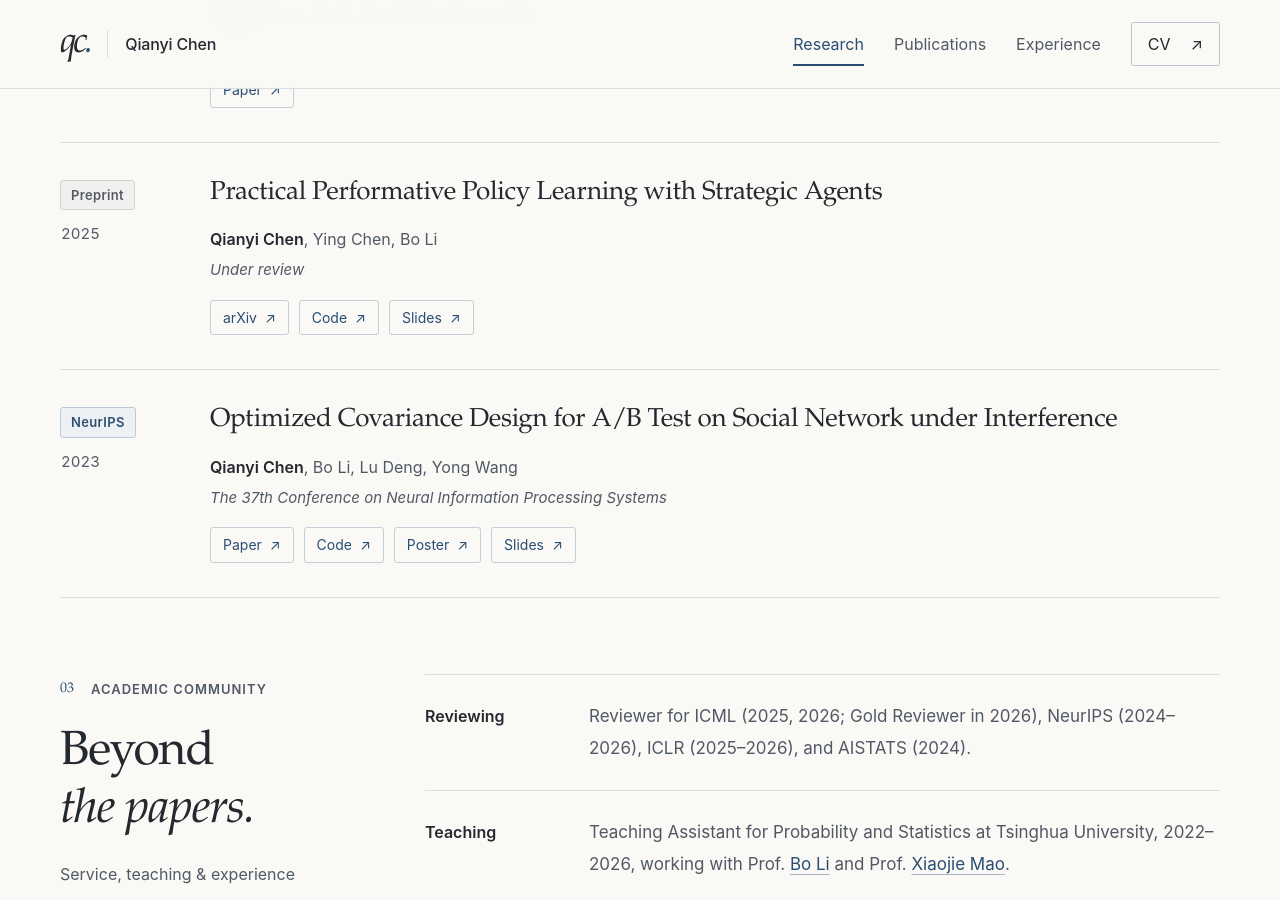
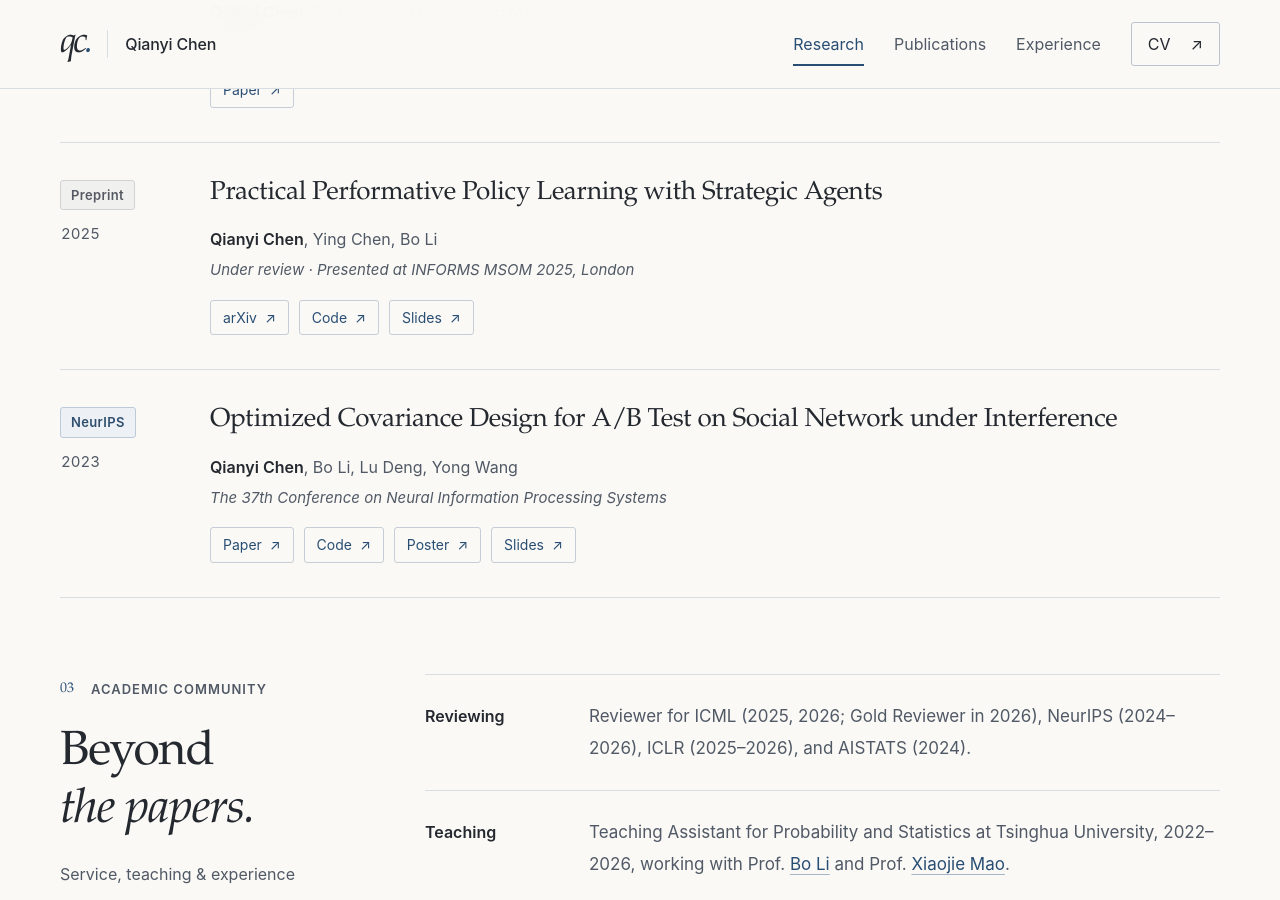
Before and after one commit to Cqyiiii/cqyiiii.github.io, a Jekyll site: the page built from _pages/about.md, in a window 1280 px wide and 900 px high, scrolled down 2822 px. Built offline with Jekyll 4.4.1, drawn with Linux system fonts in a browser that asks for light colours.

Commit message:
Add PPPL presentation at INFORMS MSOM 2025

```diff
--- a/_pages/about.md
+++ b/_pages/about.md
@@ -167,7 +167,7 @@ redirect_from:
         <div class="publication-item__body">
           <h3>Practical Performative Policy Learning with Strategic Agents</h3>
           <p class="authors"><strong>Qianyi Chen</strong>, Ying Chen, Bo Li</p>
-          <p class="publication-item__venue">Under review</p>
+          <p class="publication-item__venue">Under review · <em>Presented at INFORMS MSOM 2025, London</em></p>
           <div class="paper-links">
             <a href="https://arxiv.org/abs/2412.01344">arXiv</a>
             <a href="https://github.com/Cqyiiii/Practical-Performative-Policy-Learning-PPPL">Code</a>
```
